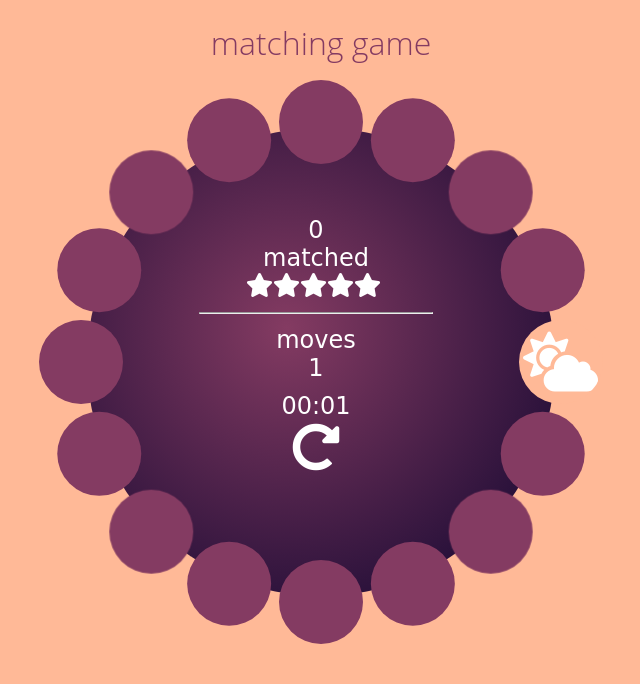
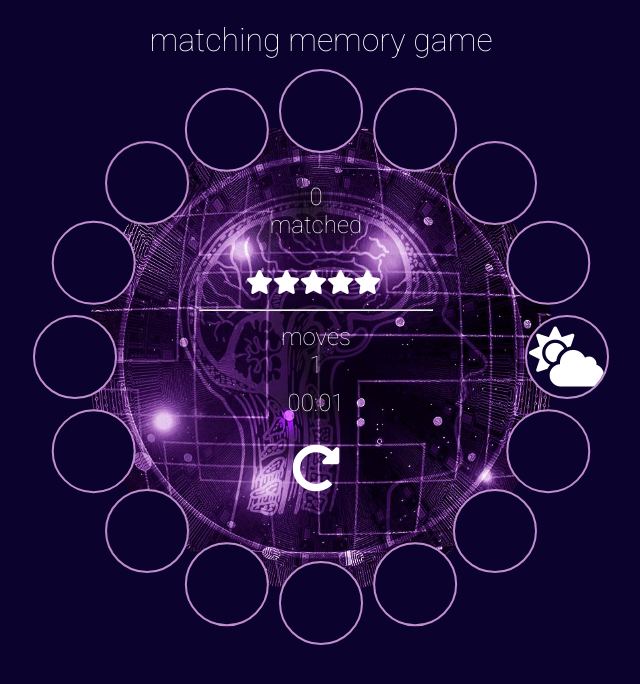
Before and after one commit to pawelczuczwara/MemoryGame, a plain HTML site: page index.html in a window 1280 px wide. Both pictures are taken after a click on the element 880 px from the left and 361 px from the top of the page. Shown: the whole page, without its empty margins (319-959 px from the left). Drawn offline with nearby package versions, Linux system fonts and the light colour scheme; a web font is replaced by a local one.

Commit message:
Background picture

```diff
--- a/css/app.css
+++ b/css/app.css
@@ -7,9 +7,9 @@
     /* cards background, deck border, deck back 2 */
     --grey: #843b62;
     /* background for: body, card.match, card:hover, deck border */
-    --blue: #ffb997;
+    --blue: #c28ed1;
     /* card hover */
-    --deep_blue: #f67e7d;
+    --deep_blue: #916a9c;
     /* card nomatch */
     --red: #ff0000;
 
@@ -20,7 +20,7 @@
     --symb_size: calc(var(--vw) * 0.10);
     --font_size: calc(var(--vw) * 0.04);
     --card_size-05: calc(var(--vw) * (-0.07));
-    --move_card: calc(var(--vw) * 0.40);
+    --move_card: calc(var(--vw) * 0.41);
 
     /* transform variables for rotateY flipping cards */
     --n1: 0deg; --n2: 0deg; --n3: 0deg; --n4: 0deg; --n5: 0deg; --n6: 0deg; --n7: 0deg; --n8: 0deg;
@@ -44,12 +44,12 @@ body {
     height: 100%;
     margin: 0;
     padding: 0;
-    color: var(--white);
+    /* color: #843b62; */
 }
 
 body {
-    font-family: 'Coda', cursive;
-    background: var(--blue);
+    font-family: 'Roboto', sans-serif;
+    background: var(--black);
 }
 
 .container,
@@ -61,9 +61,9 @@ header {
 }
 
 h1 {
-    font-family: 'Open Sans', sans-serif;
+    font-family: 'Roboto', sans-serif;
     font-weight: 200;
-    color: var(--grey);
+    color: var(--white);
 }
 
 /*
@@ -78,8 +78,9 @@ h1 {
     padding-top: var(--deck_size);
 
     /* styling */
-    background: var(--black);
     background: radial-gradient(circle at 200px 200px, var(--grey), var(--black));
+    background: url(/img/deck_back.jpg);
+    background-size: var(--deck_size);
     border: solid 0px var(--grey);
     border-radius: 50%;
     margin: calc(var(--card_size) / 2) auto auto auto;
@@ -100,7 +101,8 @@ h1 {
     margin: var(--card_size-05);
 
     /* styling - to style and position interior of the cards */
-    background: var(--grey);
+    background: var(--black);
+    border: solid 2px var(--blue);
     font-size: 0em;
     color: var(--white);
     border-radius: 50%;
@@ -144,7 +146,7 @@ h1 {
 .deck .card.open {
     /* transform: rotate(0deg); */
     /* transition: ease 1s; */
-    background: var(--blue);
+    background: var(--black);
     cursor: default;
     font-size: var(--symb_size);
 }
@@ -187,12 +189,11 @@ h1 {
     margin: 0;
     padding: 0;
     display: inline-block;
-    margin: 0 5px 0 0;
+    margin: calc(var(--symb_size) * 0.5) 5px 0 0;
 }
 
 /* .score-panel */
 .stars div {
-
     list-style: none;
     display: inline-block;
 }
@@ -204,6 +205,7 @@ h1 {
 .score-panel .restart {
     cursor: pointer;
     font-size: calc(var(--symb_size) * 0.8);
+    margin-top: calc(var(--symb_size) * 0.4);
 
 }
 
--- a/index.html
+++ b/index.html
@@ -4,20 +4,20 @@
     <meta charset="utf-8">
     <title>Matching Game</title>
     <meta name="description" content="">
-    <!-- <link rel="stylesheet prefetch" href="https://maxcdn.bootstrapcdn.com/font-awesome/4.6.1/css/font-awesome.min.css"> -->
     <link rel="stylesheet prefetch" href="https://use.fontawesome.com/releases/v5.5.0/css/all.css" integrity="sha384-B4dIYHKNBt8Bc12p+WXckhzcICo0wtJAoU8YZTY5qE0Id1GSseTk6S+L3BlXeVIU" crossorigin="anonymous">
-    <link rel="stylesheet prefetch" href="https://fonts.googleapis.com/css?family=Coda">
+    <link rel="stylesheet prefetch" href="https://fonts.googleapis.com/css?family=Roboto:100">
+
     <link rel="stylesheet" href="css/app.css">
     <meta name="viewport" content="width=device-width, initial-scale=1.0">
     <link rel="stylesheet" href="https://cdnjs.cloudflare.com/ajax/libs/animate.css/3.7.0/animate.css">
 </head>
 <body>
     <header>
-        <h1>matching game</h1>
+        <h1>matching memory game</h1>
     </header>
     <div class="container">
         <div class="deck">
-            <!-- cards -->
+            <!-- cards generated here -->
         </div>
         <div class="score-panel">
             <div class="matched">00</div>
@@ -32,6 +32,14 @@
             </div>
         </div>
     </div>
+    <footer>
+        <div class="win_pop"></div>
+    </footer>
+
+    <audio data-key="flip" rel="prefetch" src="sound/flip.wav"></audio>
+    <audio data-key="bad" rel="prefetch" src="sound/bad.wav"></audio>
+    <audio data-key="ok" rel="prefetch" src="sound/ok.wav"></audio>
+    <audio data-key="win" rel="prefetch" src="sound/win.wav"></audio>
 
     <script src="js/app.js"></script>
 </body>
--- a/js/app.js
+++ b/js/app.js
@@ -45,6 +45,7 @@ let time_started = false;
 
 // ------------------ Utilities -----------------------
 
+//set css variable to rotate card
 function flipCard(nr, deg) {
     root.style.setProperty("--" + nr, deg + "deg");
 }
@@ -69,6 +70,16 @@ function shuffle(array) {
 
     return array;
 }
+
+//  play sound -----------------
+function playSound(sound) {
+    const audio = document.querySelector(`audio[data-key='${sound}']`);
+    if(!audio) return; //stop if no audio definition
+    audio.volume = 0.25;
+    audio.currentTime = 0; //rewind to start
+    audio.play();
+  }
+
 
 // ------------------ Cards initial layout -----------------------
 
@@ -112,12 +123,11 @@ function updateNoMatch(cards) {
     for (card of cards) {
         card.classList.toggle('nomatch');
     }
-    console.log("notmat")
+    playSound('bad');
     setTimeout(() => { closeCards(cards); }, 1000);
 }
 
 function closeCards(cards) {
-    console.log("toggle");
     for (card of cards) {
         card.classList.toggle('open');
         card.classList.toggle('nomatch');
@@ -128,6 +138,7 @@ function closeCards(cards) {
 }
 
 function updateMatch(cards) {
+    playSound('ok');
     setTimeout(() => {
         for (card of cards) {
             card.classList.toggle('match');
@@ -140,6 +151,7 @@ function openCard(cur_card) {
     cur_card.classList.toggle('open');
     flipCard(cur_card.classList.item(1), 180);
     open_card_list.push(cur_card);
+    playSound('flip');
 }
 
 function clickCard(event) {
@@ -147,7 +159,7 @@ function clickCard(event) {
     let cur_card = event.target;
     // check if the card was clicked & is not yet matched
     // console.log(cur_card.classList.value);
-    if ((cur_card.classList.contains('card')) && !(cur_card.classList.contains('nomatch'))) {
+    if ((cur_card.classList.contains('card')) && !(cur_card.classList.contains('nomatch')) && !(cur_card.classList.contains('match'))) {
         openCard(cur_card);
         checkMatch(cur_card);
         addMoves();
@@ -205,6 +217,7 @@ function showScores() {
     deck_content.appendChild(scores);
     deck_content.appendChild(stars_node);
     deck.appendChild(deck_content);
+    playSound('win');
 }
 
 
@@ -237,7 +250,7 @@ function updateStars() {
     }
     if (stars_cur < new_stars) {
         stars_cur = new_stars;
-        console.log(stars_cur);
+        // console.log(stars_cur);
         removeChilds(stars_node);
         getStars();
     }
@@ -268,6 +281,7 @@ function resetTime() {
     time_started = false;
 }
 
+
 // ---------------- Game init / restart -----------------
 
 function restartGame() {
```
Also changed, not shown: img/deck_back.jpg (added), img/deck_back_bw.jpg (added), 4 other files.
